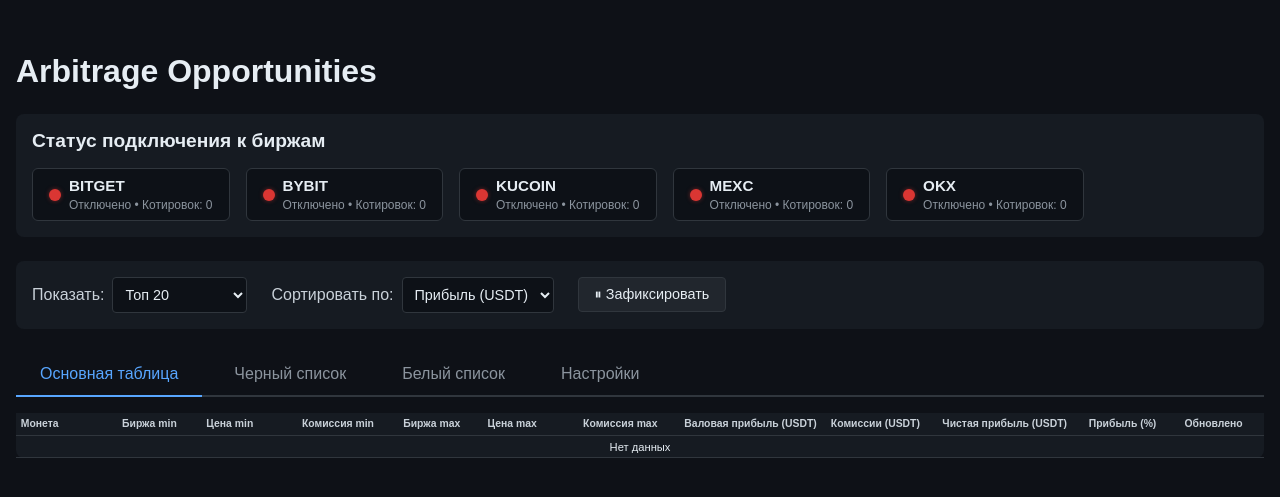
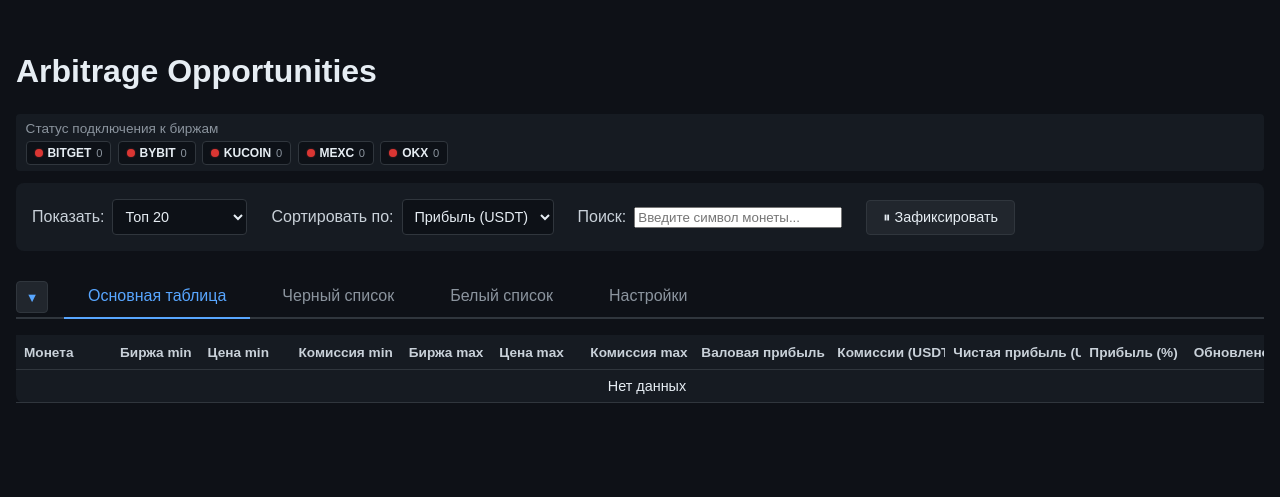
Before and after one commit to HellEvro/Arbitrage, a Flask app: page / in a window 1280 px wide. Shown: the top 497 px of the page. Run offline with Flask 3, Linux system fonts and the light colour scheme; data that the repository does not hold is empty; parts of the project's set-up code (start-up, migrations or seed data) failed here and were passed over; some libraries are stand-ins or nearby versions.

Commit message:
Добработки интерфейса.
Реализована логика автоматического применения режима к новым монетам:
Режим "все раскрыты" (allGroupsExpandedMode = true):
При нажатии кнопки "Свернуть все" в режиме раскрытия все монеты раскрываются
Новые монеты автоматически добавляются в expandedGroups и появляются раскрытыми
Режим "все закрыты" (allGroupsExpandedMode = false):
При нажатии кнопки "Свернуть все" в режиме закрытия все монеты закрываются
Новые монеты автоматически удаляются из expandedGroups и появляются закрытыми
Ручное переключение:
При клике на отдельную монету режим сбрасывается, и управление становится индивидуальным
Сохранение состояния:
Режим сохраняется в localStorage и восстанавливается при перезагрузке страницы
Теперь новые монеты автоматически появляются в том же состоянии (раскрыты/закрыты), что и текущий режим кнопки.

```diff
--- a/arbitrage_bot/services/schemas.py
+++ b/arbitrage_bot/services/schemas.py
@@ -17,6 +17,8 @@
     prices: dict[str, float]
     timestamp_ms: int
     exchange_symbols: dict[str, str]
+    base_asset: str | None = None  # Базовая валюта (например, "GAME")
+    quote_asset: str | None = None  # Котируемая валюта (например, "USDT")
 
 
 @dataclass(slots=True)
@@ -35,3 +37,5 @@
     gross_profit_usdt: float  # Gross profit before fees
     total_fees_usdt: float  # Total fees (buy + sell)
     timestamp_ms: int
+    base_asset: str | None = None  # Базовая валюта (например, "GAME")
+    quote_asset: str | None = None  # Котируемая валюта (например, "USDT")
--- a/arbitrage_bot/web/static/css/main.css
+++ b/arbitrage_bot/web/static/css/main.css
@@ -131,6 +131,35 @@
   gap: 0.5rem;
   margin-bottom: 1rem;
   border-bottom: 2px solid #30363d;
+  align-items: center;
+}
+
+.collapse-all-tab-btn {
+  padding: 0.5rem;
+  background-color: #21262d;
+  border: 1px solid #30363d;
+  border-radius: 4px;
+  cursor: pointer;
+  margin-right: 0.5rem;
+  margin-bottom: -2px;
+  display: flex;
+  align-items: center;
+  justify-content: center;
+  min-width: 32px;
+  height: 32px;
+  transition: all 0.2s;
+}
+
+.collapse-all-tab-btn:hover {
+  background-color: #2d333b;
+  border-color: #58a6ff;
+}
+
+.collapse-all-icon {
+  font-size: 0.8rem;
+  color: #58a6ff;
+  transition: transform 0.2s;
+  display: inline-block;
 }
 
 .tab-btn {
@@ -156,6 +185,7 @@
   border-bottom-color: #58a6ff;
 }
 
+
 .tab-content {
   position: relative;
 }
@@ -177,12 +207,12 @@
   border-radius: 8px;
   overflow: visible;
   table-layout: auto;
-  font-size: 0.7rem;
+  font-size: 0.9rem;
 }
 
 th,
 td {
-  padding: 0.3rem 0.4rem;
+  padding: 0.5rem 0.6rem;
   border-bottom: 1px solid #30363d;
   text-align: left;
   overflow: visible !important;
@@ -196,8 +226,8 @@
   position: sticky;
   top: 0;
   z-index: 10;
-  font-size: 0.65rem;
-  padding: 0.35rem 0.3rem;
+  font-size: 0.85rem;
+  padding: 0.6rem 0.5rem;
 }
 
 /* Группы монет */
@@ -368,82 +398,92 @@
   overflow-y: visible;
 }
 
-/* Панель статуса бирж */
+/* Панель статуса бирж - КОМПАКТНАЯ */
 .exchange-status-panel {
-  margin-bottom: 1.5rem;
-  padding: 1rem;
+  margin-bottom: 0.75rem;
+  padding: 0.4rem 0.6rem;
   background-color: #161b22;
-  border-radius: 8px;
+  border-radius: 4px;
+}
+
+.exchange-status-header {
+  display: flex;
+  align-items: center;
+  justify-content: space-between;
+  margin-bottom: 0.3rem;
 }
 
 .exchange-status-panel h2 {
-  margin-top: 0;
-  margin-bottom: 1rem;
-  font-size: 1.2rem;
-  color: #e6edf3;
+  margin: 0;
+  font-size: 0.85rem;
+  color: #8b949e;
+  font-weight: 500;
 }
+
+.exchange-status-toggle-icon {
+  font-size: 0.7rem;
+  color: #58a6ff;
+  transition: transform 0.2s;
+}
+
 
 .exchange-status-list {
   display: flex;
   flex-wrap: wrap;
-  gap: 1rem;
+  gap: 0.4rem;
+  align-items: center;
 }
 
 .exchange-status-item {
   display: flex;
   align-items: center;
-  gap: 0.5rem;
-  padding: 0.5rem 1rem;
+  gap: 0.3rem;
+  padding: 0.25rem 0.5rem;
   background-color: #0d1117;
   border: 1px solid #30363d;
-  border-radius: 6px;
-  min-width: 150px;
+  border-radius: 4px;
+  font-size: 0.75rem;
 }
 
 .exchange-status-indicator {
-  width: 12px;
-  height: 12px;
+  width: 8px;
+  height: 8px;
   border-radius: 50%;
   flex-shrink: 0;
 }
 
 .exchange-status-indicator.connected {
   background-color: #238636;
-  box-shadow: 0 0 4px rgba(35, 134, 54, 0.5);
+  box-shadow: 0 0 2px rgba(35, 134, 54, 0.5);
 }
 
 .exchange-status-indicator.disconnected {
   background-color: #da3633;
-  box-shadow: 0 0 4px rgba(218, 54, 51, 0.5);
+  box-shadow: 0 0 2px rgba(218, 54, 51, 0.5);
 }
 
 .exchange-status-info {
-  flex: 1;
   display: flex;
-  flex-direction: column;
-  gap: 0.2rem;
+  align-items: center;
+  gap: 0.4rem;
+  flex-wrap: wrap;
 }
 
 .exchange-status-name {
   font-weight: 600;
   color: #e6edf3;
-  font-size: 0.95rem;
-  text-transform: capitalize;
+  font-size: 0.75rem;
+  text-transform: uppercase;
 }
 
 .exchange-status-details {
-  font-size: 0.75rem;
+  font-size: 0.7rem;
   color: #8b949e;
+  white-space: nowrap;
 }
 
 .exchange-status-error {
-  font-size: 0.7rem;
-  color: #f85149;
-  margin-top: 0.2rem;
-  max-width: 200px;
-  overflow: hidden;
-  text-overflow: ellipsis;
-  white-space: nowrap;
+  display: none; /* Скрываем ошибки в компактном режиме */
 }
 
 /* Компактные но читаемые колонки */
--- a/arbitrage_bot/web/static/js/app.js
+++ b/arbitrage_bot/web/static/js/app.js
@@ -13,6 +13,8 @@
   enableWhitelist: localStorage.getItem("arbitrage_enableWhitelist") === "true",
   autoSortWhitelist: localStorage.getItem("arbitrage_autoSortWhitelist") !== "false",
   expandedGroups: JSON.parse(localStorage.getItem("arbitrage_expandedGroups") || "[]"), // Раскрытые группы
+  searchQuery: "", // Поисковый запрос
+  allGroupsExpandedMode: localStorage.getItem("arbitrage_allGroupsExpandedMode") === "true", // Режим: все раскрыты (true) или все закрыты (false)
 };
 
 console.log("Socket.IO initialized:", socket.connected);
@@ -30,16 +32,52 @@
 });
 
 const tradeUrlResolvers = {
-  bybit: (symbol) => `https://www.bybit.com/trade/spot/${symbol}`,
-  mexc: (symbol) => `https://www.mexc.com/exchange/${symbol}`,
-  bitget: (symbol) => `https://www.bitget.com/spot/${symbol}`,
-  okx: (symbol) => `https://www.okx.com/trade-spot/${symbol}`,
-  kucoin: (symbol) => `https://www.kucoin.com/trade/${symbol}`,
+  bybit: (symbol) => `https://www.bybit.com/ru-RU/trade/spot/${symbol}`,
+  mexc: (symbol) => `https://www.mexc.com/ru-RU/exchange/${symbol}`,
+  bitget: (symbol) => `https://www.bitget.com/ru-RU/spot/${symbol}`,
+  okx: (symbol) => `https://www.okx.com/ru-RU/trade-spot/${symbol}`,
+  kucoin: (symbol) => `https://www.kucoin.com/ru-RU/trade/${symbol}`,
 };
 
+function formatSymbol(symbol) {
+  // Убираем USDT из конца символа для отображения
+  if (symbol && symbol.toUpperCase().endsWith("USDT")) {
+    return symbol.slice(0, -4);
+  }
+  return symbol;
+}
+
 function createExchangeLink(exchange, symbol) {
+  // Разделяем символ на BASE/USDT для правильных ссылок
+  let urlSymbol = symbol;
+  if (symbol && symbol.toUpperCase().endsWith("USDT")) {
+    const base = symbol.slice(0, -4);
+    const quote = "USDT";
+
+    // Формируем правильные ссылки для каждой биржи
+    switch (exchange.toLowerCase()) {
+      case "bybit":
+        urlSymbol = `${base}/${quote}`;
+        break;
+      case "mexc":
+        urlSymbol = `${base}_${quote}`;
+        break;
+      case "bitget":
+        urlSymbol = symbol; // Bitget использует формат без разделителя
+        break;
+      case "okx":
+        urlSymbol = `${base}-${quote}`;
+        break;
+      case "kucoin":
+        urlSymbol = `${base}-${quote}`;
+        break;
+      default:
+        urlSymbol = symbol;
+    }
+  }
+
   const resolver = tradeUrlResolvers[exchange.toLowerCase()];
-  const url = resolver ? resolver(symbol) : `https://${exchange}.com/trade/${symbol}`;
+  const url = resolver ? resolver(urlSymbol) : `https://${exchange}.com/trade/${urlSymbol}`;
   return `<a href="${url}" target="_blank" rel="noopener noreferrer">${exchange}</a>`;
 }
 
@@ -219,21 +257,46 @@
     return maxB - maxA;
   });
 
+  // Применяем режим "все раскрыты/закрыты" к новым монетам
+  if (state.allGroupsExpandedMode !== undefined) {
+    // Если режим установлен, применяем его к новым монетам
+    for (const symbol of symbols) {
+      if (state.allGroupsExpandedMode) {
+        // Режим "все раскрыты" - добавляем новые монеты в expandedGroups
+        if (!state.expandedGroups.includes(symbol)) {
+          state.expandedGroups.push(symbol);
+        }
+      } else {
+        // Режим "все закрыты" - удаляем новые монеты из expandedGroups
+        const index = state.expandedGroups.indexOf(symbol);
+        if (index !== -1) {
+          state.expandedGroups.splice(index, 1);
+        }
+      }
+    }
+    // Сохраняем обновленный список
+    localStorage.setItem("arbitrage_expandedGroups", JSON.stringify(state.expandedGroups));
+  }
+
   let html = "";
   for (const symbol of symbols) {
     const opps = processed[symbol];
     const maxProfit = Math.max(...opps.map(o => o.spread_usdt || 0));
     const groupId = `group-${symbol}`;
-    const isExpanded = state.expandedGroups?.includes(symbol) ?? true; // По умолчанию раскрыто
+    // Проверяем состояние: если режим установлен, используем его, иначе проверяем expandedGroups
+    const isExpanded = state.allGroupsExpandedMode !== undefined
+      ? state.allGroupsExpandedMode
+      : (state.expandedGroups?.includes(symbol) ?? true); // По умолчанию раскрыто
 
     // Заголовок группы
+    const displaySymbol = formatSymbol(symbol); // Убираем USDT для отображения
     html += `
       <tr class="symbol-group-header" data-symbol="${symbol}" onclick="toggleGroup('${symbol}')">
         <td colspan="12" style="background-color: #21262d; cursor: pointer; user-select: none;">
           <div style="display: flex; align-items: center; gap: 0.5rem;">
-            <span class="group-toggle-icon" style="font-size: 0.8rem;">${isExpanded ? '▼' : '▶'}</span>
-            <strong style="font-size: 1rem;">${symbol}</strong>
-            <span style="color: #8b949e; font-size: 0.85rem;">
+            <span class="group-toggle-icon" style="font-size: 0.9rem;">${isExpanded ? '▼' : '▶'}</span>
+            <strong style="font-size: 1.1rem;">${displaySymbol}</strong>
+            <span style="color: #8b949e; font-size: 0.9rem;">
               (${opps.length} ${opps.length === 1 ? 'возможность' : opps.length < 5 ? 'возможности' : 'возможностей'},
               макс. прибыль: <span class="profit">${maxProfit.toFixed(2)} USDT</span>)
             </span>
@@ -242,15 +305,14 @@
       </tr>
     `;
 
-    // Строки с возможностями (скрыты/показаны в зависимости от состояния)
-    if (isExpanded) {
+    // Строки с возможностями (всегда рендерим, но скрываем через display если свернуто)
     for (const opp of opps) {
       const grossProfit = opp.gross_profit_usdt || 0;
       const totalFees = opp.total_fees_usdt || 0;
       const netProfit = opp.spread_usdt || 0;
 
       html += `
-          <tr class="symbol-group-row" data-group="${symbol}" style="background-color: #161b22;">
+        <tr class="symbol-group-row" data-group="${symbol}" style="background-color: #161b22; display: ${isExpanded ? '' : 'none'};">
           <td style="padding-left: 2rem;">→</td>
           <td>${createExchangeLink(opp.buy_exchange, opp.buy_symbol || opp.symbol)}</td>
           <td>${formatPrice(opp.buy_price)}</td>
@@ -265,7 +327,6 @@
           <td>${new Date(opp.timestamp_ms).toLocaleTimeString()}</td>
         </tr>
       `;
-      }
     }
   }
 
@@ -293,23 +354,90 @@
   renderOpportunities(state.opportunities);
 }
 
+function toggleAllGroups() {
+  const processed = processOpportunities(state.opportunities);
+  const allSymbols = Object.keys(processed);
+
+  if (!state.expandedGroups) {
+    state.expandedGroups = [];
+  }
+
+  // Проверяем, все ли группы раскрыты (по умолчанию считаем раскрытыми, если их нет в списке)
+  const allExpanded = allSymbols.length > 0 && allSymbols.every(symbol => state.expandedGroups.includes(symbol));
+
+  if (allExpanded) {
+    // Сворачиваем все - сохраняем режим "все закрыты"
+    state.expandedGroups = [];
+    state.allGroupsExpandedMode = false; // Режим: все закрыты
+    updateCollapseButton(false);
+  } else {
+    // Разворачиваем все - сохраняем режим "все раскрыты"
+    state.expandedGroups = [...allSymbols];
+    state.allGroupsExpandedMode = true; // Режим: все раскрыты
+    updateCollapseButton(true);
+  }
+
+  localStorage.setItem("arbitrage_expandedGroups", JSON.stringify(state.expandedGroups));
+  localStorage.setItem("arbitrage_allGroupsExpandedMode", state.allGroupsExpandedMode.toString());
+  // Используем updateGroupIcons вместо полного рендера для быстрого обновления
+  updateGroupIcons();
+}
+
+function updateCollapseButton(allExpanded) {
+  const btn = document.getElementById("collapse-all-btn");
+  if (btn) {
+    const icon = btn.querySelector(".collapse-all-icon");
+    if (icon) {
+      if (allExpanded) {
+        icon.textContent = "▲";
+        btn.classList.remove("btn-secondary");
+        btn.classList.add("btn-success");
+        btn.title = "Развернуть все монеты";
+      } else {
+        icon.textContent = "▼";
+        btn.classList.remove("btn-success");
+        btn.classList.add("btn-secondary");
+        btn.title = "Свернуть все монеты";
+      }
+    }
+  }
+}
+
 function updateGroupIcons() {
+  console.log("updateGroupIcons called, expandedGroups:", state.expandedGroups);
   document.querySelectorAll(".symbol-group-header").forEach(header => {
     const symbol = header.dataset.symbol;
+    if (!symbol) {
+      console.warn("Header without symbol:", header);
+      return;
+    }
+    // По умолчанию группы раскрыты, если не указано иное
     const isExpanded = state.expandedGroups?.includes(symbol) ?? true;
+    console.log(`Group ${symbol}: isExpanded=${isExpanded}`);
+
     const icon = header.querySelector(".group-toggle-icon");
     if (icon) {
       icon.textContent = isExpanded ? '▼' : '▶';
     }
+
     // Показываем/скрываем строки группы
-    document.querySelectorAll(`tr.symbol-group-row[data-group="${symbol}"]`).forEach(row => {
+    const rows = document.querySelectorAll(`tr.symbol-group-row[data-group="${symbol}"]`);
+    console.log(`Found ${rows.length} rows for group ${symbol}`);
+    rows.forEach(row => {
       row.style.display = isExpanded ? "" : "none";
     });
   });
+
+  // Обновляем кнопку "Свернуть все"
+  const processed = processOpportunities(state.opportunities);
+  const allSymbols = Object.keys(processed);
+  const allExpanded = allSymbols.length > 0 && allSymbols.every(s => state.expandedGroups?.includes(s) ?? true);
+  updateCollapseButton(allExpanded);
 }
 
-// Делаем функцию доступной глобально
+// Делаем функции доступными глобально
 window.toggleGroup = toggleGroup;
+window.toggleAllGroups = toggleAllGroups;
 
 socket.on("opportunities", (data) => {
   if (state.frozen) {
@@ -573,26 +701,16 @@
 
   container.innerHTML = sortedExchanges
     .map((status) => {
-      const lastUpdate = status.last_update_ms
-        ? new Date(status.last_update_ms).toLocaleTimeString()
-        : "Никогда";
       const age = status.last_update_ms
         ? Math.floor((Date.now() - status.last_update_ms) / 1000)
         : null;
-      const ageText = age !== null && age < 60 ? `${age}с назад` : age !== null ? `${Math.floor(age / 60)}м назад` : "";
+      const ageText = age !== null && age < 60 ? `${age}с` : age !== null ? `${Math.floor(age / 60)}м` : "";
 
       return `
-        <div class="exchange-status-item">
+        <div class="exchange-status-item" title="${status.connected ? 'Подключено' : 'Отключено'} • Котировок: ${status.quote_count || 0}${status.last_error ? ` • Ошибка: ${status.last_error}` : ''}">
           <div class="exchange-status-indicator ${status.connected ? "connected" : "disconnected"}"></div>
-          <div class="exchange-status-info">
-            <div class="exchange-status-name">${status.name.toUpperCase()}</div>
-            <div class="exchange-status-details">
-              ${status.connected ? "Подключено" : "Отключено"} •
-              Котировок: ${status.quote_count || 0}
-              ${ageText ? ` • ${ageText}` : ""}
-            </div>
-            ${status.last_error ? `<div class="exchange-status-error" title="${status.last_error}">Ошибка: ${status.last_error.substring(0, 50)}...</div>` : ""}
-          </div>
+          <span class="exchange-status-name">${status.name.toUpperCase()}</span>
+          <span class="exchange-status-details">${status.quote_count || 0}${ageText ? ` • ${ageText}` : ""}</span>
         </div>
       `;
     })
--- a/arbitrage_bot/web/templates/index.html
+++ b/arbitrage_bot/web/templates/index.html
@@ -12,7 +12,9 @@
 
       <!-- Статус бирж -->
       <div id="exchange-status-panel" class="exchange-status-panel">
-        <h2>Статус подключения к биржам</h2>
+        <div class="exchange-status-header">
+          <h2>Статус подключения к биржам</h2>
+        </div>
         <div id="exchange-status-list" class="exchange-status-list">
           <!-- Статусы будут добавлены через JavaScript -->
         </div>
@@ -45,13 +47,22 @@
         </div>
 
         <div class="control-group">
+          <label for="search-input">Поиск:</label>
+          <input type="text" id="search-input" placeholder="Введите символ монеты..." style="width: 200px;" />
+        </div>
+
+        <div class="control-group">
           <button id="freeze-btn" class="btn btn-secondary">⏸ Зафиксировать</button>
           <span id="freeze-status" class="status-indicator"></span>
         </div>
+
       </div>
 
       <!-- Табы -->
       <div class="tabs">
+        <button id="collapse-all-btn" class="collapse-all-tab-btn" onclick="toggleAllGroups()" title="Свернуть/развернуть все монеты">
+          <span class="collapse-all-icon">▼</span>
+        </button>
         <button class="tab-btn active" data-tab="main">Основная таблица</button>
         <button class="tab-btn" data-tab="blacklist">Черный список</button>
         <button class="tab-btn" data-tab="whitelist">Белый список</button>
```
Also changed, not shown: arbitrage_bot/services/quote_aggregator.py (+19 -0 lines), arbitrage_bot/services/quote_store.py (+13 -0 lines). Lines whose indentation alone changed are shown as unchanged.
